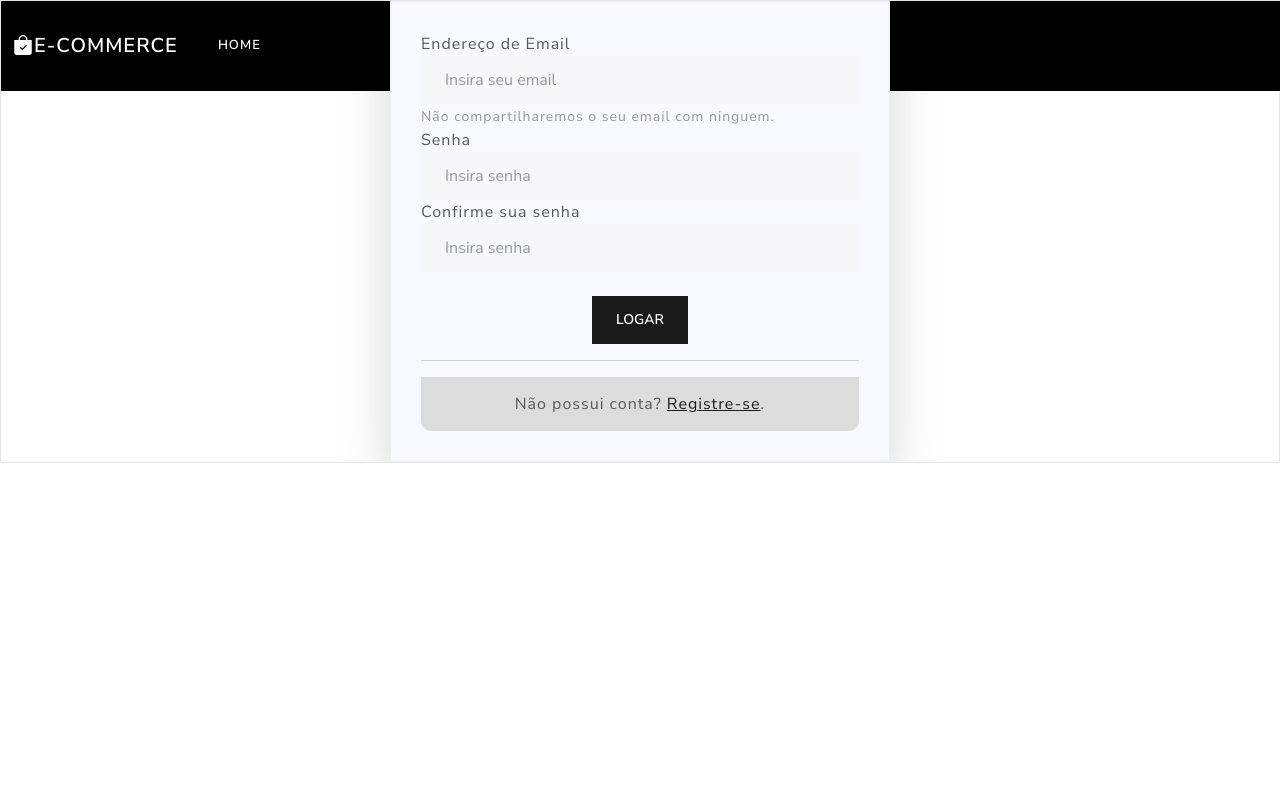
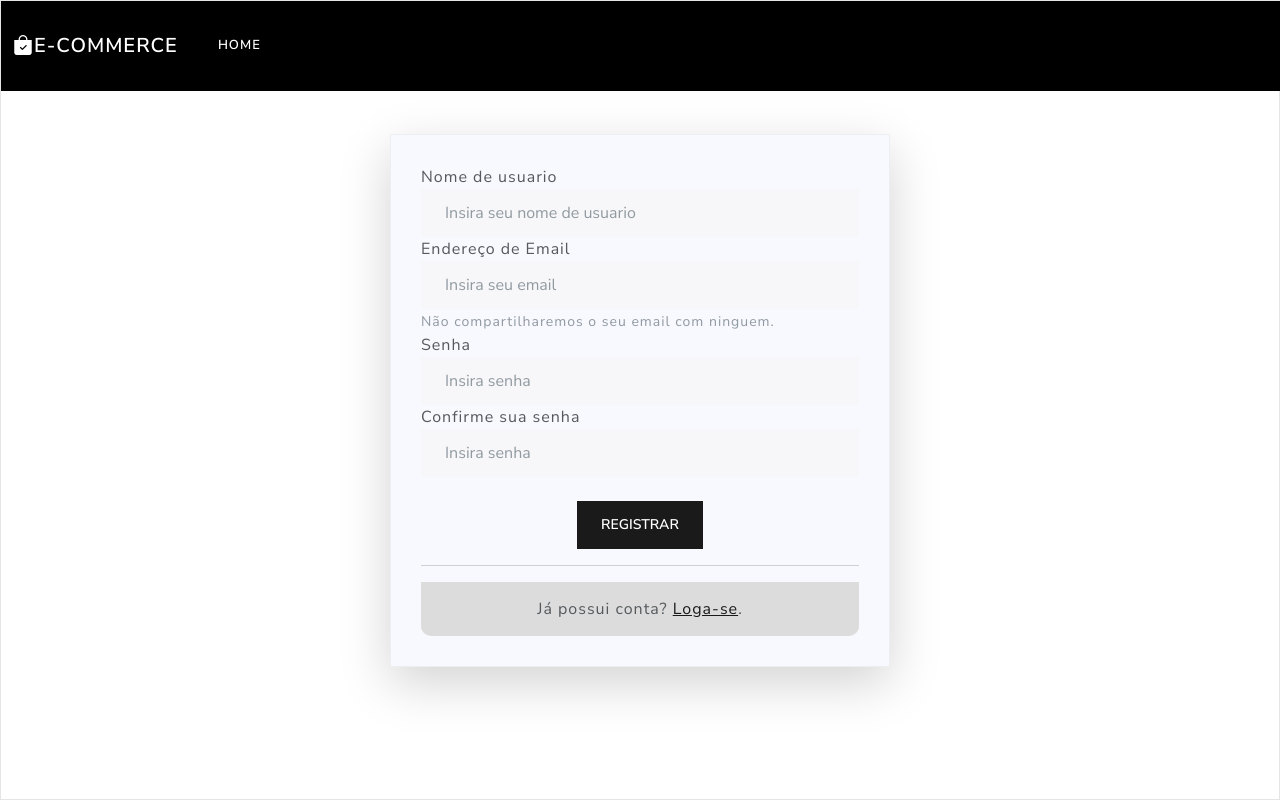
Before and after one commit to NioRausch/e-commerce, a PHP site: page /?page=register in a window 1280 px wide. Run offline with PHP 8.4, Linux system fonts and the light colour scheme; some libraries are stand-ins or nearby versions.

Commit message:
Update Aula 13-09

```diff
--- a/index.css
+++ b/index.css
@@ -3,6 +3,7 @@ body {
   width: 100%;
   letter-spacing: normal;
   overflow: hidden;
+  height: 100vh;
 }
 
 .left-menu {
--- a/index.php
+++ b/index.php
@@ -1,3 +1,6 @@
+<?php
+include "lib/conexao.php"; ?>
+
 <!DOCTYPE html>
 <html lang="en">
 
@@ -23,6 +26,13 @@
         <link href="https://unpkg.com/aos@2.3.1/dist/aos.css" rel="stylesheet">
         <script src="https://unpkg.com/aos@2.3.1/dist/aos.js"></script>
 
+        <!-- Jquery -->
+        <script src="https://code.jquery.com/jquery-3.6.1.js"
+            integrity="sha256-3zlB5s2uwoUzrXK3BT7AX3FyvojsraNFxCc2vC/7pNI=" crossorigin="anonymous"></script>
+
+        <!-- Animated alerts -->
+        <script src="//cdn.jsdelivr.net/npm/sweetalert2@11"></script>
+
 
     </head>
     <link rel="stylesheet" href="https://cdn.jsdelivr.net/npm/bootstrap-icons@1.9.1/font/bootstrap-icons.css">
@@ -30,14 +40,14 @@
     <body class="bg-light">
         <?php if (isset($_GET["page"])) {
           if ($_GET["page"] == "login") {
-            include "login.php";
+            include "pages/login.php";
           } elseif ($_GET["page"] == "register") {
-            include "register.php";
+            include "pages/register.php";
           } else {
-            include "home.php";
+            include "pages/home.php";
           }
         } else {
-          include "home.php";
+          include "pages/home.php";
         } ?>
 
         <script>
--- /dev/null
+++ b/lib/conexao.php
@@ -0,0 +1,14 @@
+<?php
+//conexao
+$username = "root";
+$password = "";
+try {
+  $conn = new PDO(
+    "mysql:host=localhost;dbname=ecommerce",
+    $username,
+    $password
+  );
+  $conn->setAttribute(PDO::ATTR_ERRMODE, PDO::ERRMODE_EXCEPTION);
+} catch (PDOException $e) {
+  echo "ERROR: " . $e->getMessage();
+}
--- /dev/null
+++ b/pages/register.php
@@ -0,0 +1,79 @@
+<?php
+
+if (
+  isset($_POST["registrar"]) &&
+  isset($_POST["email"]) &&
+  isset($_POST["nome"]) &&
+  isset($_POST["senha"])
+) {
+  echo "Teste";
+  $sql = "INSERT into usuarios(nome, email,senha)
+                    VALUES (:nome, :email, :senha)";
+
+  $consulta = $conn->prepare($sql);
+  if (
+    $consulta->execute([
+      "nome" => $_POST["nome"],
+      "email" => $_POST["email"],
+      "senha" => $_POST["senha"],
+    ])
+  ) {
+    echo "DONE_SQL";
+  }
+} ?>
+
+<nav class="navbar navbar-expand-lg navbar-dark absolute">
+    <div class="container-fluid">
+        <a class="navbar-brand" href="#"><i class="bi bi-bag-check-fill"></i>E-Commerce</a>
+        <button class="navbar-toggler" type="button" data-bs-toggle="collapse" data-bs-target="#navbarSupportedContent"
+            aria-controls="navbarSupportedContent" aria-expanded="false" aria-label="Toggle navigation">
+            <span class="navbar-toggler-icon"></span>
+        </button>
+        <div class="collapse navbar-collapse" id="navbarSupportedContent">
+            <ul class="navbar-nav me-auto mb-2 mb-lg-0">
+                <li class="nav-item">
+                    <a class="nav-link active" aria-current="page" href="?">Home</a>
+                </li>
+            </ul>
+
+        </div>
+</nav>
+
+<div class="pageLogin">
+    <div data-aos="fade-up" class="shadow-lg center border rounded-lg">
+        <form id="formularioRegister" class="d-flex flex-column 3">
+            <div class="form-group">
+                <label for="nome">Nome de usuario</label>
+                <input type="text" class="form-control" id="nome" placeholder="Insira seu nome de usuario" required>
+            </div>
+            <div class="form-group">
+                <label for="email">Endereço de Email</label>
+                <input type="email" class="form-control" id="email" aria-describedby="emailHelp"
+                    placeholder="Insira seu email" required>
+                <div class="invalid-feedback">
+                    Insira um email valido.
+                </div>
+                <small id="emailHelp" class="form-text text-muted">Não compartilharemos o seu email com ninguem.</small>
+            </div>
+            <div class="form-group">
+                <label for="senha">Senha</label>
+                <input type="password" class="form-control" id="senha" placeholder="Insira senha" required>
+            </div>
+            <div class="form-group">
+                <label for="senha2">Confirme sua senha</label>
+                <input type="password" class="form-control" id="senha2" placeholder="Insira senha" required>
+            </div>
+            <br>
+            <button id="loginBtn" type="submit" class="btn btn-primary">Registrar</button>
+            <hr>
+            <div id="ErroSenha" class="alert alert-danger" role="alert">
+                As senhas nâo se coincidem.
+            </div>
+            <div class="loginFooter">Já possui conta? <a class="text-primary" href="?page=login">Loga-se</a>.
+
+            </div>
+        </form>
+    </div>
+</div>
+
+<script src="scripts/register.js"></script>
--- a/register.php
+++ /dev/null
@@ -1,42 +0,0 @@
-<nav class="navbar navbar-expand-lg navbar-dark absolute">
-    <div class="container-fluid">
-        <a class="navbar-brand" href="#"><i class="bi bi-bag-check-fill"></i>E-Commerce</a>
-        <button class="navbar-toggler" type="button" data-bs-toggle="collapse" data-bs-target="#navbarSupportedContent"
-            aria-controls="navbarSupportedContent" aria-expanded="false" aria-label="Toggle navigation">
-            <span class="navbar-toggler-icon"></span>
-        </button>
-        <div class="collapse navbar-collapse" id="navbarSupportedContent">
-            <ul class="navbar-nav me-auto mb-2 mb-lg-0">
-                <li class="nav-item">
-                    <a class="nav-link active" aria-current="page" href="?">Home</a>
-                </li>
-            </ul>
-
-        </div>
-</nav>
-
-<div class="pageLogin">
-    <div data-aos="fade-up" class="shadow-lg center border rounded-lg">
-        <form class="d-flex flex-column" method="post">
-            <div class="form-group">
-                <label for="exampleInputEmail1">Endereço de Email</label>
-                <input type="email" class="form-control" id="exampleInputEmail1" aria-describedby="emailHelp"
-                    placeholder="Insira seu email">
-                <small id="emailHelp" class="form-text text-muted">Não compartilharemos o seu email com ninguem.</small>
-            </div>
-            <div class="form-group">
-                <label for="exampleInputPassword1">Senha</label>
-                <input type="password" class="form-control" id="exampleInputPassword1" placeholder="Insira senha">
-            </div>
-            <div class="form-group">
-                <label for="exampleInputPassword1">Confirme sua senha</label>
-                <input type="password" class="form-control" id="exampleInputPassword1" placeholder="Insira senha">
-            </div>
-            <br>
-            <button id="loginBtn" type="submit" class="btn btn-primary">Logar</button>
-            <hr>
-            <div class="loginFooter">Não possui conta? <a class="text-primary" href="?page=register">Registre-se</a>.
-            </div>
-        </form>
-    </div>
-</div>
--- /dev/null
+++ b/scripts/register.js
@@ -0,0 +1,43 @@
+$("#ErroSenha").hide();
+
+function submit(event, form) {
+  $("#ErroSenha").hide();
+
+  event.preventDefault();
+  event.stopPropagation();
+
+  var email = $("#email").val();
+  var nome = $("#nome").val();
+  var senha = $("#senha").val();
+  var senha2 = $("#senha2").val();
+
+  if (senha != senha2) {
+    $("#senha2").get(0).setCustomValidity("As senhas não coiencidem");
+    $("#ErroSenha").show();
+  } else if (form.checkValidity()) {
+    $("#senha2").get(0).setCustomValidity("");
+
+    $.post(
+      "?page=register",
+      {
+        registrar: true,
+        email: email,
+        nome: nome,
+        senha: senha,
+      },
+      function (data) {
+        Swal.fire(
+          "Registrado com sucesso",
+          "Agora você podera se logar.",
+          "success"
+        );
+
+        $("body").removeClass("swal2-height-auto");
+      }
+    );
+  }
+}
+
+$("#formularioRegister").submit(function (event) {
+  submit(event, this);
+});
```
Also changed, not shown: pages/home.php (renamed from home.php), pages/login.php (renamed from login.php).
